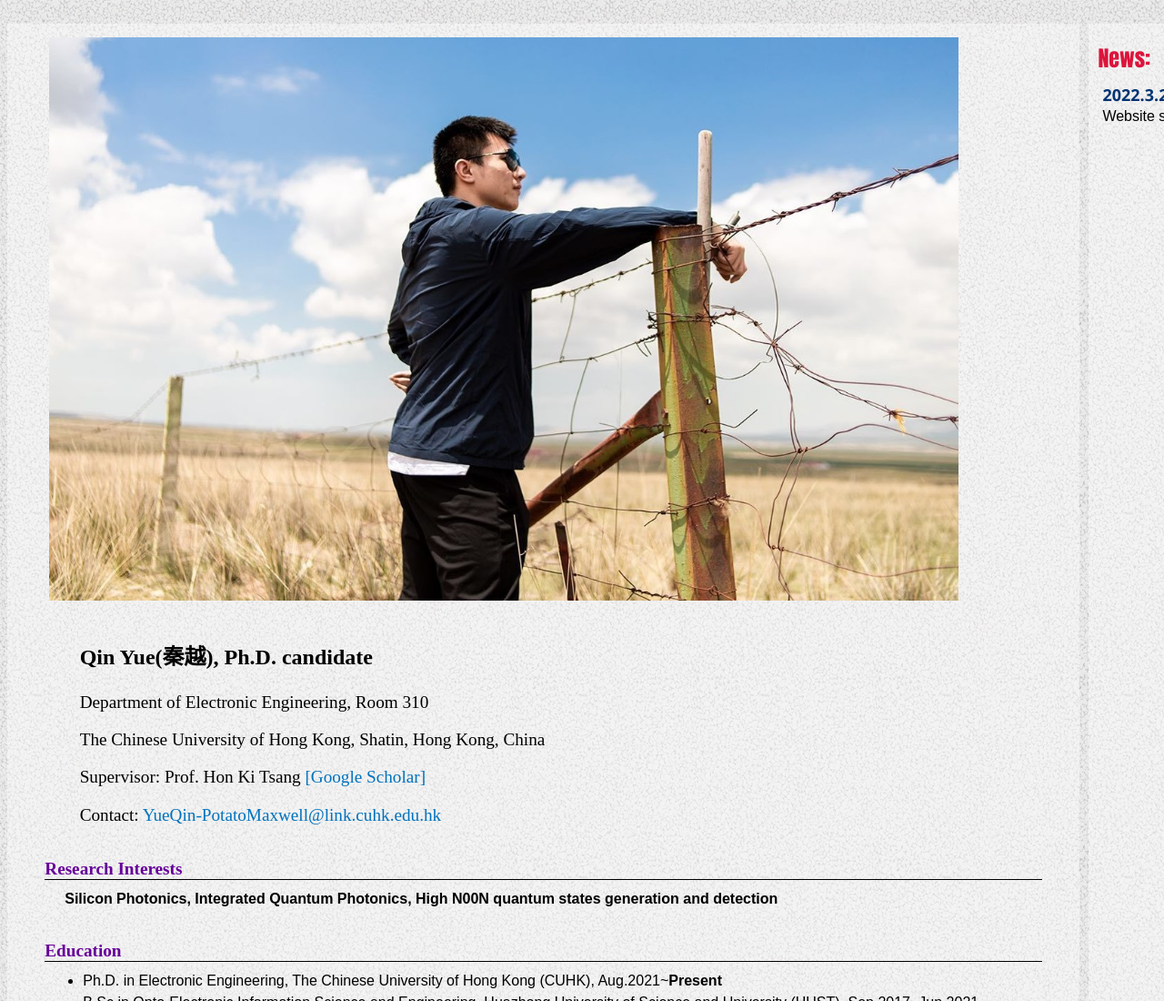
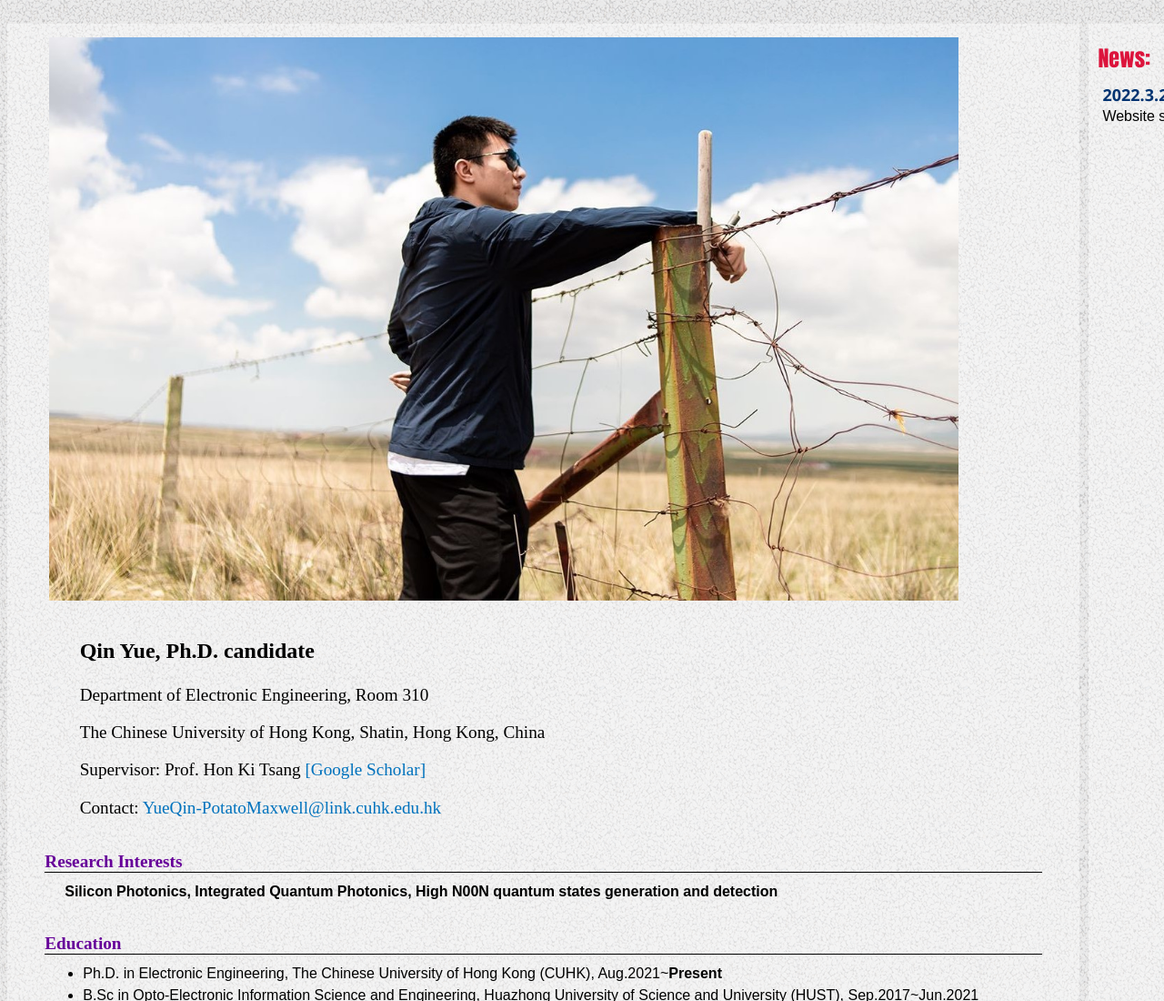
Before and after one commit to PtatoMaxwellQY/ptatomaxwellqy.github.io, a plain HTML site: page index.html in a window 1280 px wide. Shown: the top 1100 px of the page at 91% size. Drawn offline with Linux system fonts and the light colour scheme.

Commit message:
index.html

```diff
--- a/index.html
+++ b/index.html
@@ -33,7 +33,7 @@
         <!-- <div style="display: flex; flex-direction: row;"> -->
           <div class="main-intro">
 
-            <p class="my-name"><strong>Qin Yue(秦越), Ph.D. candidate</strong></p>
+            <p class="my-name"><strong>Qin Yue, Ph.D. candidate</strong></p>
             <p>Department of Electronic Engineering, Room 310</p>
             <p>The Chinese University of Hong Kong, Shatin, Hong Kong, China</p>
             <p>Supervisor: Prof. Hon Ki Tsang
```
